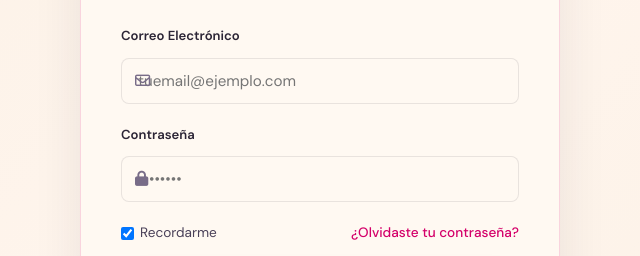
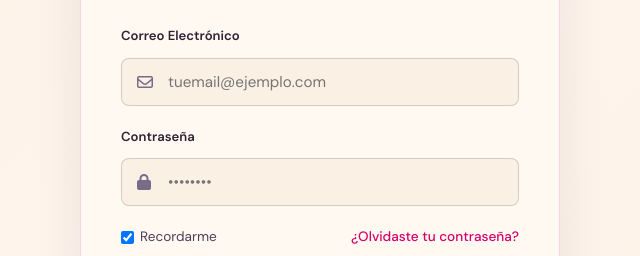
Before and after one commit to virelcodes-imago/florencia-castillo, a plain HTML site: page portal-login.html in a window 1280 px wide. Shown: the part 302-558 px from the top of the page, 320-960 px from the left. Drawn offline with nearby package versions, Linux system fonts and the light colour scheme.

Commit message:
fix(portal-login): separar iconos de los placeholders en inputs de correo y contrasena

```diff
--- a/portal-login.html
+++ b/portal-login.html
@@ -151,20 +151,26 @@
 
         .form-input-wrap {
             position: relative;
+            display: flex;
+            align-items: center;
         }
 
         .form-input-wrap i {
             position: absolute;
-            left: 14px;
+            left: 16px;
             top: 50%;
             transform: translateY(-50%);
             color: var(--carbon-muted);
-            font-size: 0.95rem;
+            font-size: 1rem;
+            pointer-events: none;
+            z-index: 2;
         }
 
+        .form-group .form-input-wrap input,
+        .form-input-wrap .form-input,
         .form-input {
             width: 100%;
-            padding: 13px 14px 13px 40px;
+            padding: 13px 16px 13px 46px !important;
             background: var(--marfil);
             border: 1px solid rgba(43,36,53,0.18);
             border-radius: var(--radius-sm);
@@ -175,6 +181,8 @@
             transition: all 0.2s;
         }
 
+        .form-group .form-input-wrap input:focus,
+        .form-input-wrap .form-input:focus,
         .form-input:focus {
             border-color: var(--fuchsia);
             box-shadow: 0 0 0 3px rgba(212,0,106,0.12);
--- a/styles.css
+++ b/styles.css
@@ -724,6 +724,11 @@ a {
     color: var(--carbon);
     outline: none;
     transition: var(--transition-smooth);
+}
+
+.form-input-wrap input,
+.form-group .form-input-wrap input {
+    padding-left: 46px !important;
 }
 
 .form-group input:focus {
```
